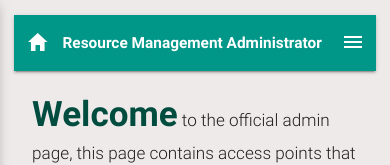
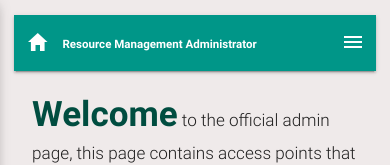
Before and after one commit to Asipita/alc_web_intermediate_task, a website: page public/index.html in a window 390 px wide. Shown: the top 165 px of the page. Drawn offline with Linux system fonts and the light colour scheme; files whose address does not match are found by name.

Commit message:
minor responsive bug identified and rectified

```diff
--- a/public/index.html
+++ b/public/index.html
@@ -33,7 +33,7 @@
 
             <nav class="nav teal" id="navbar">
                 <p class="madmin hide-on-med-and-down">Resource management administrator</p>
-                <p class="madmin hide-on-large-only flow-text"> <a href="index.html"><i class="ion-android-home left"></a></i> Resource Management Administrator <i class="ion-android-menu right bar_menu"></i></p>
+                <p class="madmin hide-on-large-only flow-text"> <a href="index.html"><i class="ion-android-home left"></a></i> <small class="">Resource Management Administrator</small> <i class="ion-android-menu right bar_menu"></i></p>
 
             </nav>
             <nav class="teal row card hidden_links">
```
